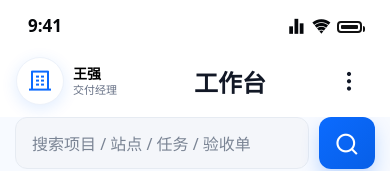
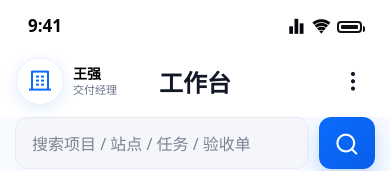
Before and after one commit to danielmd202506-debug/isdp-mobile, a plain HTML site: page index.html in a window 390 px wide. Shown: the top 171 px of the page. Drawn offline with nearby package versions, Linux system fonts and the light colour scheme.

Commit message:
Update iSDP mobile prototype

```diff
--- a/index.html
+++ b/index.html
@@ -34,11 +34,11 @@
     .status .icons{display:flex;align-items:center;gap:7px;font-size:18px}
     .battery{width:25px;height:12px;border:2px solid #111;border-radius:4px;position:relative}
     .battery:before{content:"";position:absolute;inset:2px;background:#111;border-radius:1px}.battery:after{content:"";position:absolute;right:-5px;top:3px;width:2px;height:6px;background:#111;border-radius:0 2px 2px 0}
-    .topbar{height:72px;background:#fff;display:grid;grid-template-columns:116px 1fr 46px;align-items:center;padding:0 16px}
+    .topbar{height:72px;background:#fff;display:flex;align-items:center;justify-content:space-between;padding:0 16px;position:relative}
     .user-chip{border:0;background:transparent;display:flex;align-items:center;gap:9px;padding:0;text-align:left;min-width:0}
     .logo{width:48px;height:48px;border-radius:50%;display:grid;place-items:center;background:#fff;box-shadow:0 4px 16px rgba(11,107,255,.12);border:1px solid #EDF2FA;color:var(--primary);font-size:24px;flex:0 0 auto}
     .user-meta{min-width:0;line-height:1.25}.user-meta b{display:block;font-size:14px;white-space:nowrap;overflow:hidden;text-overflow:ellipsis}.user-meta span{display:block;color:var(--muted);font-size:11px;white-space:nowrap}
-    .topbar h1{margin:0;text-align:center;font-size:24px;font-weight:600;letter-spacing:0}
+    .topbar h1{position:absolute;left:50%;top:50%;transform:translate(-50%,-50%);width:150px;margin:0;text-align:center;font-size:24px;font-weight:600;letter-spacing:0;pointer-events:none}
     .icon-btn{border:0;background:transparent;color:#111827;font-size:25px;width:42px;height:42px;border-radius:12px;display:grid;place-items:center}
     .content{overflow:auto;padding:0 15px 98px;scrollbar-width:none}.content::-webkit-scrollbar{display:none}
     .search-row{display:grid;grid-template-columns:1fr 56px;gap:10px;margin:0 0 12px}
@@ -66,7 +66,7 @@
     .menu{position:absolute;right:14px;top:118px;width:228px;background:#fff;border:1px solid var(--line);border-radius:13px;padding:8px;box-shadow:0 12px 34px rgba(32,56,96,.14);z-index:42}.menu button{height:42px;width:100%;border:0;background:#fff;border-radius:10px;text-align:left;padding:0 10px;font-weight:800;color:var(--text)}.menu button:active{background:#F3F6FC}
     .toast{position:absolute;left:50%;bottom:92px;transform:translateX(-50%);max-width:86%;padding:10px 14px;border-radius:999px;background:rgba(18,24,38,.92);color:#fff;font-size:13px;z-index:60;box-shadow:0 10px 30px rgba(0,0,0,.22)}
     [data-action]:active,.project-row:active,.metric:active,.q:active,.list-row:active{transform:scale(.985);opacity:.9}
-    @media(max-width:370px){.topbar{grid-template-columns:104px 1fr 42px}.hero h2{font-size:25px}.metrics{gap:6px}.metric b{font-size:21px}.quick{grid-template-columns:repeat(5,1fr);column-gap:2px}.q span{font-size:12px}.project-row{grid-template-columns:64px 1fr}.thumb{height:62px}}
+    @media(max-width:370px){.topbar{padding:0 12px}.topbar h1{width:132px;font-size:22px}.hero h2{font-size:25px}.metrics{gap:6px}.metric b{font-size:21px}.quick{grid-template-columns:repeat(5,1fr);column-gap:2px}.q span{font-size:12px}.project-row{grid-template-columns:64px 1fr}.thumb{height:62px}}
   </style>
 </head>
 <body>
```
